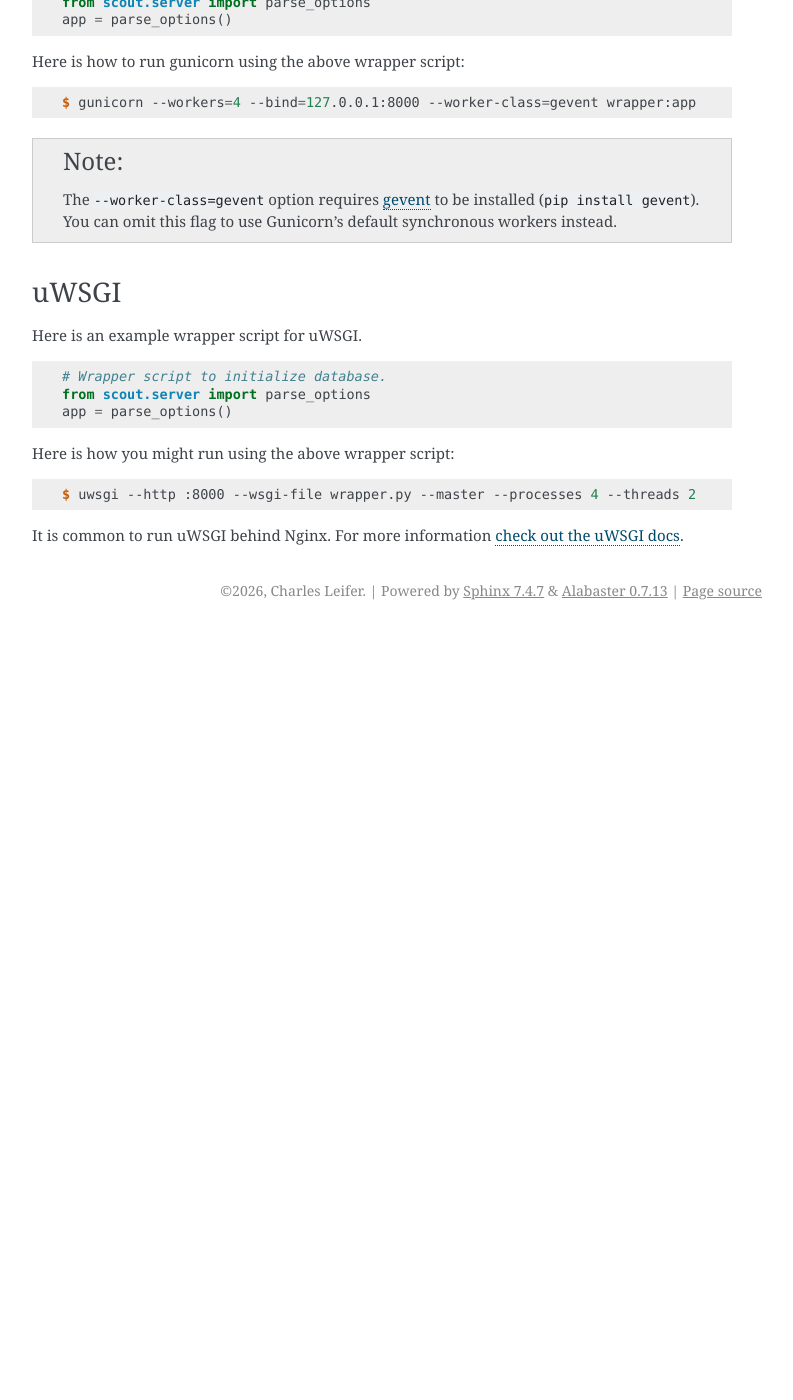
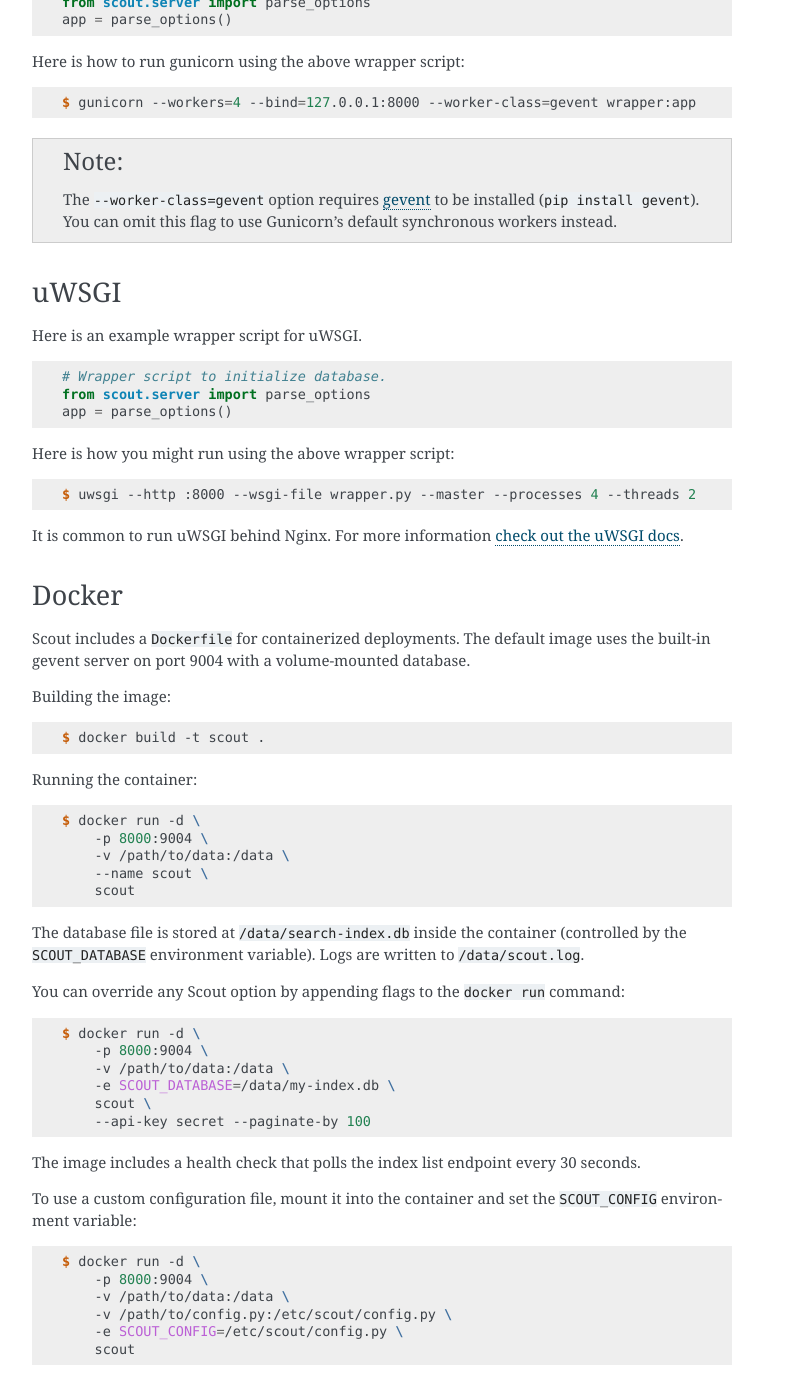
Before and after one commit to coleifer/scout, a Sphinx documentation site: the page built from docs/deployment.rst, in a window 1280 px wide and 1400 px high, scrolled down 1351 px. Shown: the whole window, without its empty margins (378-1171 px from the left). Built offline with Sphinx 7.4.7, drawn with Linux system fonts in a browser that asks for light colours; before the commit the page ends 1981 px from its top, so only the background shows below that.

Commit message:
Few more cleanups / clarifications in docs.

```diff
--- a/docs/deployment.rst
+++ b/docs/deployment.rst
@@ -109,3 +109,57 @@
     $ uwsgi --http :8000 --wsgi-file wrapper.py --master --processes 4 --threads 2
 
 It is common to run uWSGI behind Nginx. For more information `check out the uWSGI docs <https://uwsgi-docs.readthedocs.io/en/latest/WSGIquickstart.html>`_.
+
+Docker
+------
+
+Scout includes a ``Dockerfile`` for containerized deployments. The default
+image uses the built-in gevent server on port 9004 with a volume-mounted
+database.
+
+Building the image:
+
+.. code-block:: console
+
+    $ docker build -t scout .
+
+Running the container:
+
+.. code-block:: console
+
+    $ docker run -d \
+        -p 8000:9004 \
+        -v /path/to/data:/data \
+        --name scout \
+        scout
+
+The database file is stored at ``/data/search-index.db`` inside the container
+(controlled by the ``SCOUT_DATABASE`` environment variable). Logs are written
+to ``/data/scout.log``.
+
+You can override any Scout option by appending flags to the ``docker run``
+command:
+
+.. code-block:: console
+
+    $ docker run -d \
+        -p 8000:9004 \
+        -v /path/to/data:/data \
+        -e SCOUT_DATABASE=/data/my-index.db \
+        scout \
+        --api-key secret --paginate-by 100
+
+The image includes a health check that polls the index list endpoint every 30
+seconds.
+
+To use a custom configuration file, mount it into the container and set the
+``SCOUT_CONFIG`` environment variable:
+
+.. code-block:: console
+
+    $ docker run -d \
+        -p 8000:9004 \
+        -v /path/to/data:/data \
+        -v /path/to/config.py:/etc/scout/config.py \
+        -e SCOUT_CONFIG=/etc/scout/config.py \
+        scout
--- a/docs/installation.rst
+++ b/docs/installation.rst
@@ -27,8 +27,8 @@
 
 Scout has the following Python dependencies:
 
-* `Flask <http://flask.pocoo.org>`_
-* `Peewee <http://docs.peewee-orm.com>`_
+* `Flask <https://flask.palletsproject.com/>`_
+* `Peewee <https://docs.peewee-orm.com/>`_
 
 If you installed Scout using ``pip`` then the dependencies will have
 automatically been installed for you. Otherwise be sure to install ``flask``
```
Also changed, not shown: docs/search-queries.rst (+8 -4 lines), docs/server.rst (+57 -5 lines).
